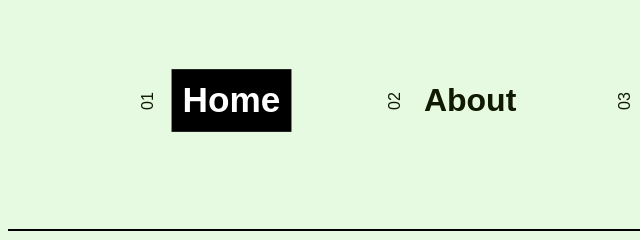
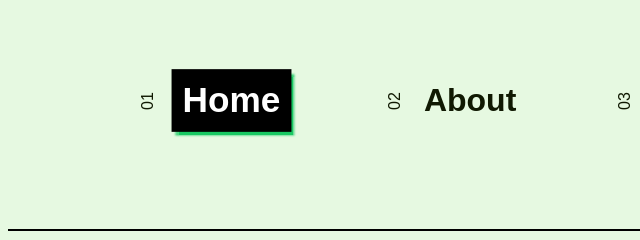
Before and after one commit to RealSujal/capstone-portfolio, a plain HTML site: page index.html in a window 1280 px wide. In both pictures the pointer is over the element "Home". Shown: the part 259-499 px from the top of the page, 0-640 px from the left. Drawn offline with Linux system fonts and the light colour scheme; a web font is replaced by a local one.

Commit message:
Add files via upload

```diff
--- a/style.css
+++ b/style.css
@@ -36,6 +36,7 @@ h1.left{
 h1.left:hover{
     background-color: black;
     color: white;
+    box-shadow: 3px 4px 2px #19C862;
     transform: scale(1.1);
     padding: 10px;
 }
```
